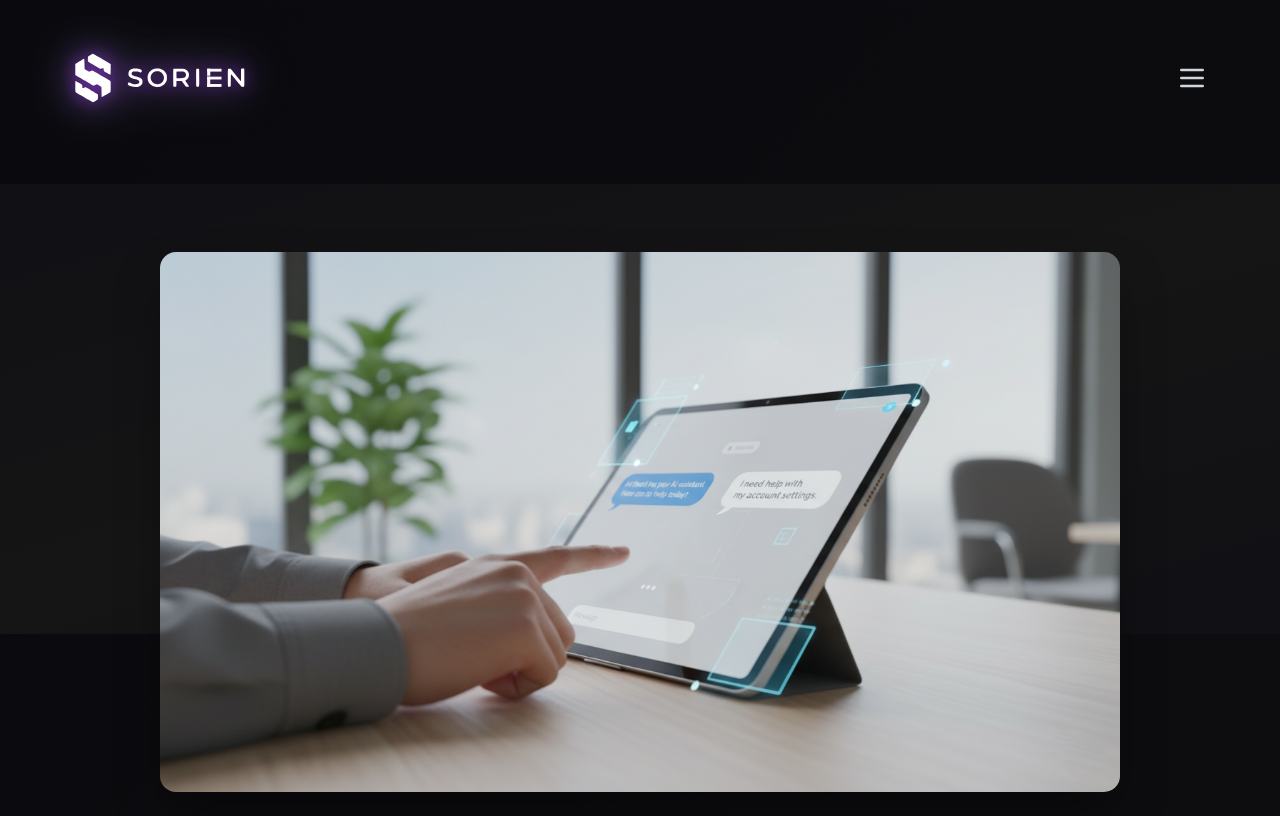
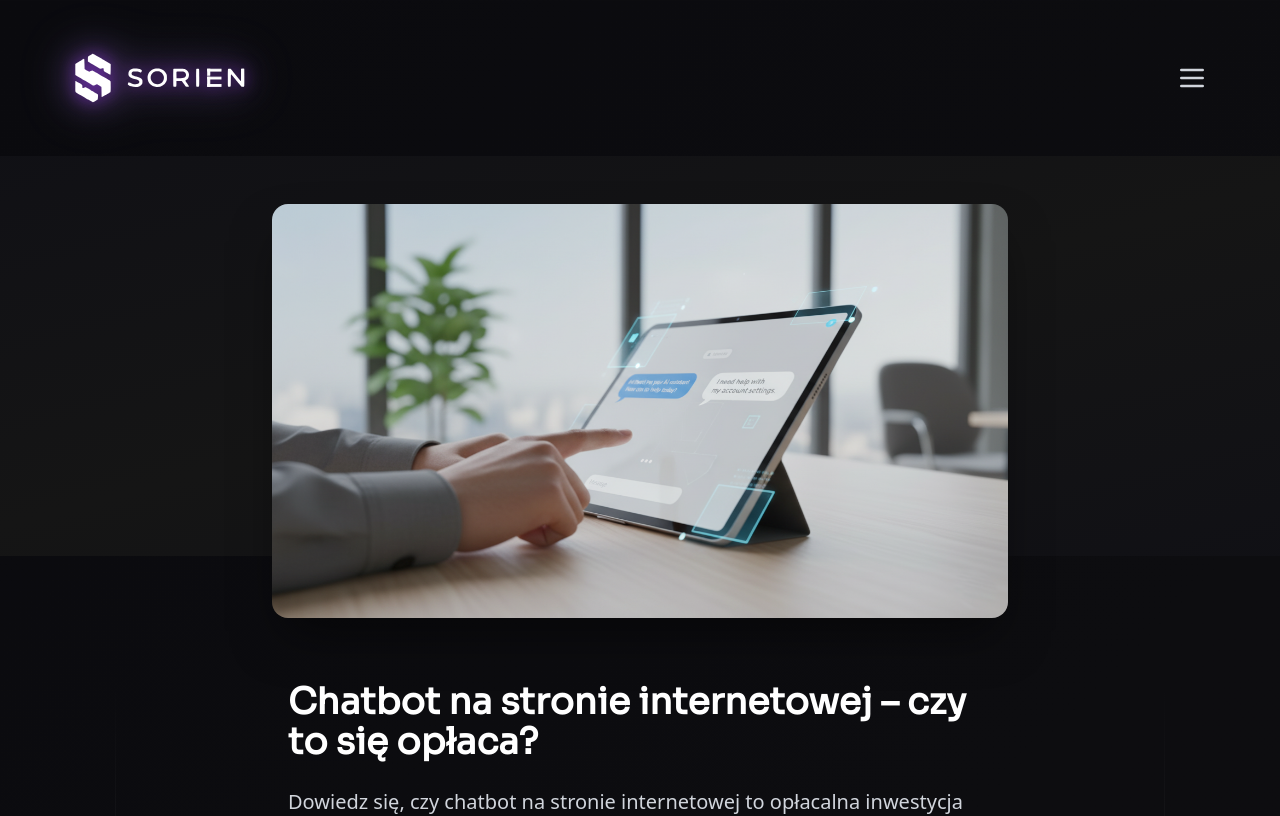
Before and after one commit to nreklewski/Sorien, a Next.js app: page /blog/chatboty-dla-stron-www in a window 1280 px wide. Shown: the top 816 px of the page. Built offline with nearby package versions, Linux system fonts and the light colour scheme.

Commit message:
visual adjustments

```diff
--- a/app/blog/components/BlogHero.tsx
+++ b/app/blog/components/BlogHero.tsx
@@ -7,12 +7,12 @@ interface BlogHeroProps {
 
 export default function BlogHero({ imageSrc, imageAlt }: BlogHeroProps) {
   return (
-    <section className="relative w-full pb-8 md:pt-12 md:pb-12">
+    <section className="relative w-full pb-8  md:pb-12">
       {/* Decorative Background Block */}
-      <div className="hidden md:block absolute top-15 left-1/2 -translate-x-1/2 w-[1500px] h-[350px] md:h-[450px] bg-gradient-to-br from-[#101015] via-[#151515] to-[#101015]"></div>
+      <div className="hidden md:block absolute top-8 left-1/2 -translate-x-1/2 w-[1500px] h-[300px] md:h-[400px] bg-gradient-to-br from-[#101015] via-[#151515] to-[#101015]"></div>
 
       {/* Cover Image - Overlapping */}
-      <div className="relative max-w-5xl mx-auto px-4 sm:px-6 lg:px-8 -bottom-16 md:-bottom-20 z-10">
+      <div className="relative max-w-[800px] mx-auto px-4 sm:px-6 lg:px-8 -bottom-8 md:-bottom-20 z-10">
         <div className="relative w-full aspect-video rounded-2xl overflow-hidden shadow-2xl shadow-black/50">
           <Image
             src={imageSrc}
--- a/app/blog/page.tsx
+++ b/app/blog/page.tsx
@@ -96,7 +96,7 @@ const blogPosts = [
 
 export default function Home() {
   return (
-    <div className="text-white min-h-screen bg-gradient-to-b from-[#0f0d0d] to-[#0a0a0a]">
+    <div className="text-white min-h-screen">
       {/* Header Section */}
       <Reveal>
         <section className="pt-16 md:pt-26 pb-17 md:pb-25 px-4 sm:px-6 lg:px-8 relative overflow-hidden">
```
